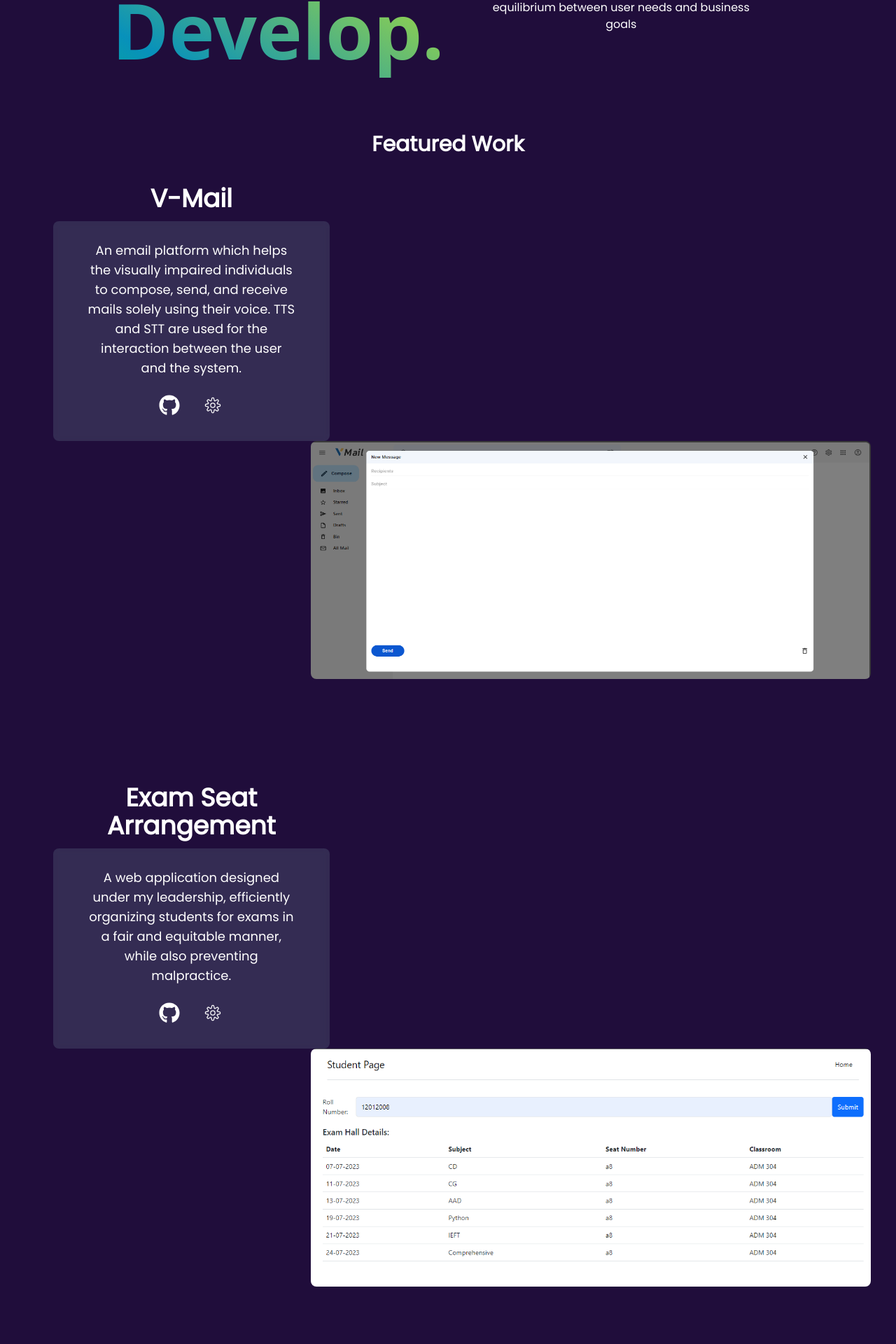
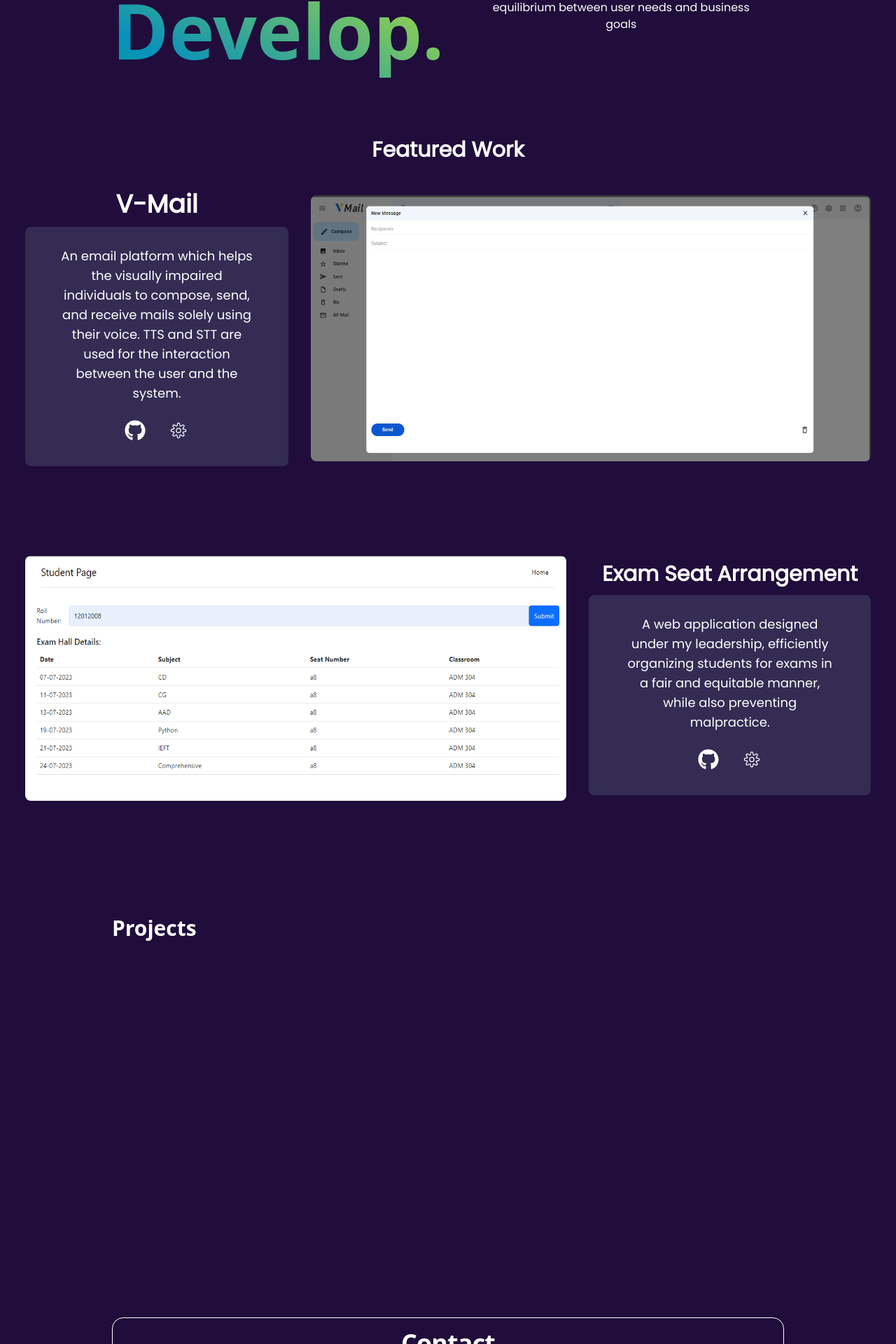
Before and after one commit to afreenpoly/afreen, a React (Vite) app: page / in a window 1280 px wide. Shown: the part 402-2322 px from the top of the page at 70% size. Built offline with nearby package versions, Linux system fonts and the light colour scheme.

Commit message:
Refactor Featured component layout and update image display

```diff
--- a/src/components/Featured.jsx
+++ b/src/components/Featured.jsx
@@ -5,20 +5,19 @@ import { CiSettings } from "react-icons/ci";
 
 const Featured = () => {
   return (
-    <div className="font-poppins mb-3">
-      <h1 className="mt-3 mb-10 text-3xl font-bold text-center">
-        Featured Work
-      </h1>
-      <div>
-        <div className="h-screen flex flex-col ml-14">
-          <div className="sticky top-44 w-1/3 text-center">
+    <div className="font-poppins mt-5 mb-3">
+      <h1 className=" mb-10 text-3xl font-bold text-center">Featured Work</h1>
+
+      {/* V-Mail Section */}
+      <div className="flex flex-row items-center justify-between ml-4 mb-32">
+        {/* Description */}
+        <div className="w-1/3 text-center pr-8">
           <h2 className="font-bold text-4xl pb-3">V-Mail</h2>
           <div className="bg-slate-500 bg-opacity-30 backdrop-blur-sm px-12 py-7 rounded-lg">
             <p className="text-lg">
-                An email platform which helps the visually impaired individuals
-                to compose, send, and receive mails solely using their voice.
-                TTS and STT are used for the interaction between the user and
-                the system.
+              An email platform which helps the visually impaired individuals to
+              compose, send, and receive mails solely using their voice. TTS and
+              STT are used for the interaction between the user and the system.
             </p>
             <div className="flex justify-center space-x-4 mt-4">
               <button className="p-2">
@@ -31,21 +30,30 @@ const Featured = () => {
           </div>
         </div>
 
-          <div className="flex justify-end pr-4">
+        {/* Image */}
+        <div className="w-2/3 flex justify-end pr-4">
           <img
             src={vmailImage}
             alt="Vmail image"
-              className="w-[800px] h-[340px] rounded-lg"
+            className="w-full h-[380px] rounded-lg"
           />
         </div>
       </div>
+
+      {/* Exam Seat Arrangement Section */}
+      <div className="flex flex-row items-center justify-between ml-4 mt-32 mb-28">
+        {/* Image */}
+        <div className="w-2/3 flex justify-end pr-8">
+          <img
+            src={examImage}
+            alt="Exam Seat Arrangement image"
+            className="w-[1000px] h-[350px] rounded-lg"
+          />
         </div>
 
-      <div className="mt-14"></div>
-
-      <div className="h-screen flex flex-col ml-14">
-        <div className="sticky top-44 w-1/3 text-center">
-          <h2 className="font-bold text-4xl pb-3">Exam Seat Arrangement</h2>
+        {/* Description */}
+        <div className="w-1/3 text-center mr-4">
+          <h2 className="font-bold text-3xl pb-3">Exam Seat Arrangement</h2>
           <div className="bg-slate-500 bg-opacity-30 backdrop-blur-sm px-12 py-7 rounded-lg">
             <p className="text-lg">
               A web application designed under my leadership, efficiently
@@ -62,14 +70,6 @@ const Featured = () => {
             </div>
           </div>
         </div>
-
-        <div className="flex justify-end pr-4">
-          <img
-            src={examImage}
-            alt="exam seat arrangement image"
-            className="w-[800px] h-[340px] rounded-lg"
-          />
-        </div>
       </div>
     </div>
   );
```
Lines whose indentation alone changed are shown as unchanged.
